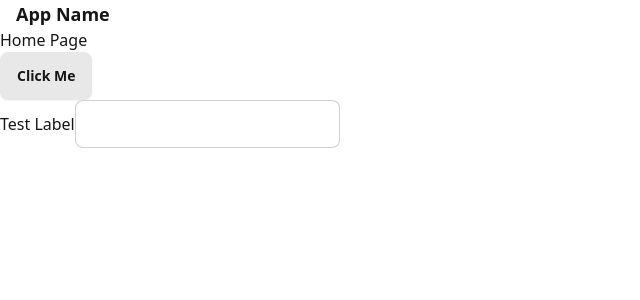
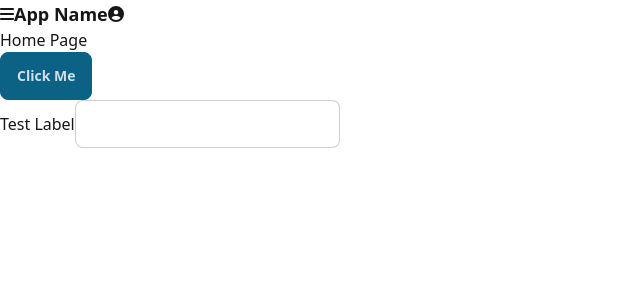
Before and after one commit to JShilling4/react-ts-app-starter, a React (Vite) app: page / in a window 1280 px wide. Shown: the top 300 px of the page, without its empty margins (0-640 px from the left). Built offline with nearby package versions, Linux system fonts and the light colour scheme; some icons are missing.

Commit message:
add Icon component

```diff
--- /dev/null
+++ b/src/components/ui/Icon/Icon.tsx
@@ -0,0 +1,27 @@
+import { IconProp } from '@fortawesome/fontawesome-svg-core';
+import { FontAwesomeIcon } from '@fortawesome/react-fontawesome';
+
+type IconProps = {
+  name: string;
+  className?: string;
+};
+
+export const IconNames = {
+  Search: 'fa-solid fa-magnifying-blass',
+  Menu: 'fa-solid fa-bars',
+  User: 'fa-solid fa-circle-user',
+} as const;
+export type IconNames = (typeof IconNames)[keyof typeof IconNames];
+
+const Icon = ({ name, className }: IconProps) => {
+  const defaultClasses = '';
+
+  return (
+    <FontAwesomeIcon
+      icon={name as IconProp}
+      className={`${className} ${defaultClasses}`.trim()}
+    />
+  );
+};
+
+export { Icon };
--- /dev/null
+++ b/src/components/ui/Icon/index.ts
@@ -0,0 +1 @@
+export * from './Icon';
--- a/src/pages/HomePage.tsx
+++ b/src/pages/HomePage.tsx
@@ -9,7 +9,11 @@ function HomePage() {
   return (
     <>
       <h1>Home Page</h1>
-      <Button onClick={handleClick} aria-label="clicky btn">
+      <Button
+        onClick={handleClick}
+        aria-label="clicky btn"
+        className="btn-primary"
+      >
         Click Me
       </Button>
       <Input type="text" label="Test Label" id="testInput" />
```
